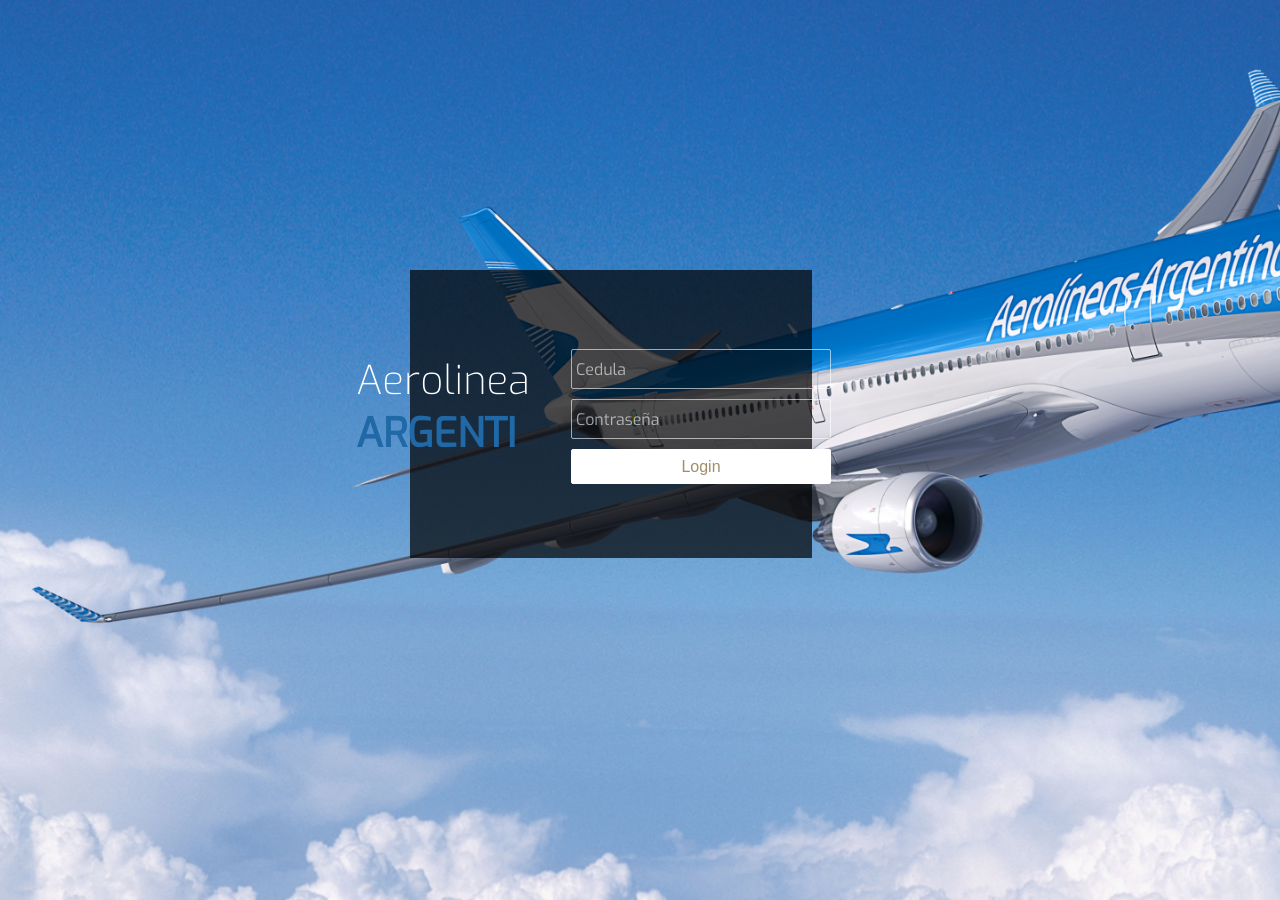
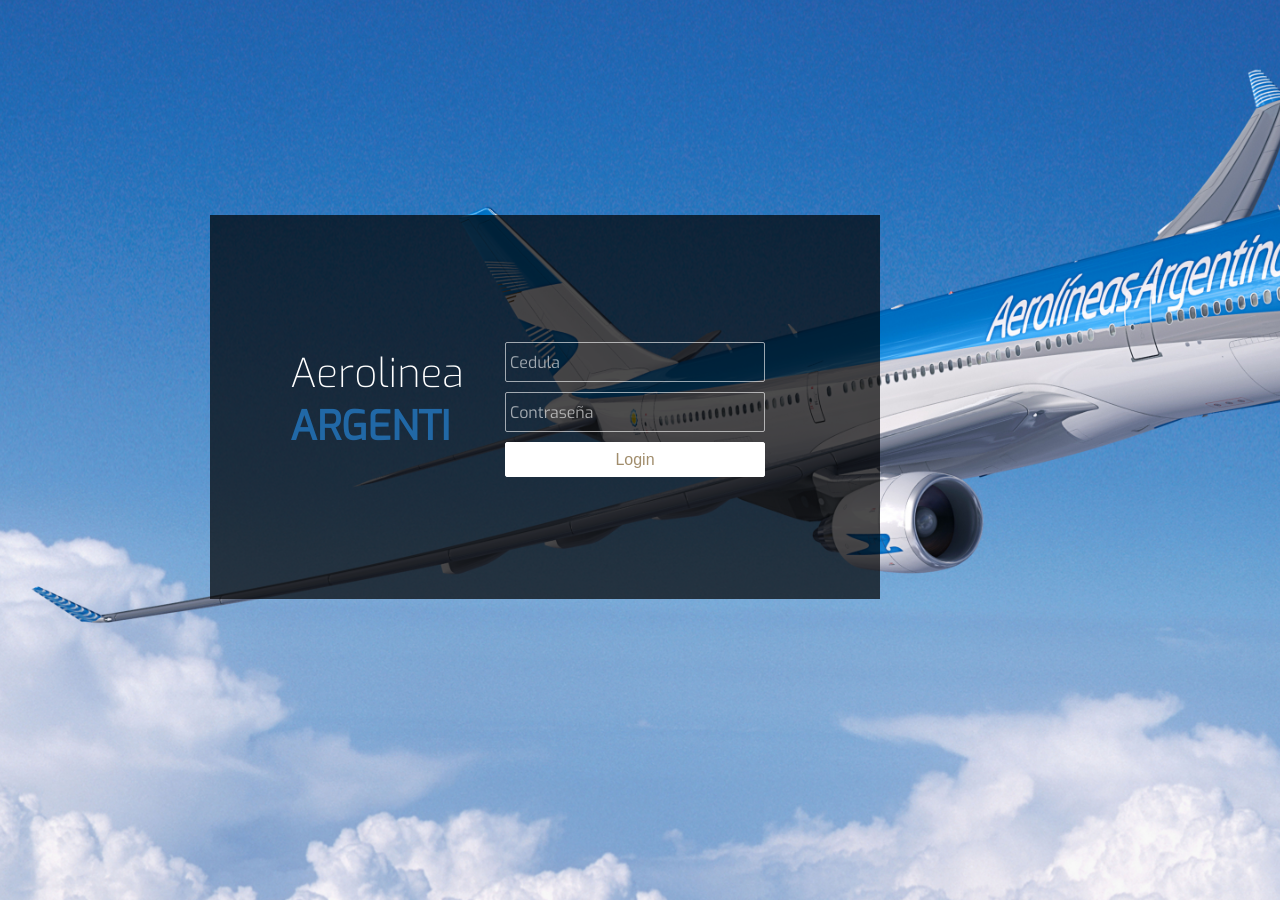
Before and after one commit to SasePriv/BasesDatos-Aerolinea, a PHP site: page /login.php in a window 1280 px wide. Run offline with PHP 8.4, Linux system fonts and the light colour scheme.

Commit message:
adding something fix

```diff
--- a/buscar.php
+++ b/buscar.php
@@ -18,7 +18,7 @@
       		<div class="flexsearch--wrapper">
       			<form class="flexsearch--form" action="buscar.php" method="post">
       				<div class="flexsearch--input-wrapper">
-      					<input class="flexsearch--input" name="buscar" type="search" placeholder="Buscar">
+      					<input class="flexsearch--input" name="buscar" type="search" placeholder="Introduzca una cedula">
       				</div>
       				<input class="flexsearch--submit" type="submit" name="submit-buscar" value="&#10140;"/>
       			</form>
--- a/css_files/login.css
+++ b/css_files/login.css
@@ -39,10 +39,10 @@
 .grad{
     background: rgba(0,0,0,0.7);
     position: relative;
-    width: 30%;
-    height: 30%;
-    top: calc(50% - 190px);
-    left: calc(50% - 240px);
+    width: 50%;
+    height: 40%;
+    top: calc(50% - 245px);
+    left: calc(50% - 440px);
 }
 
 .login{
--- /dev/null
+++ b/index.php
@@ -0,0 +1,3 @@
+<?php
+  header("Location: login.php");
+?>
```
